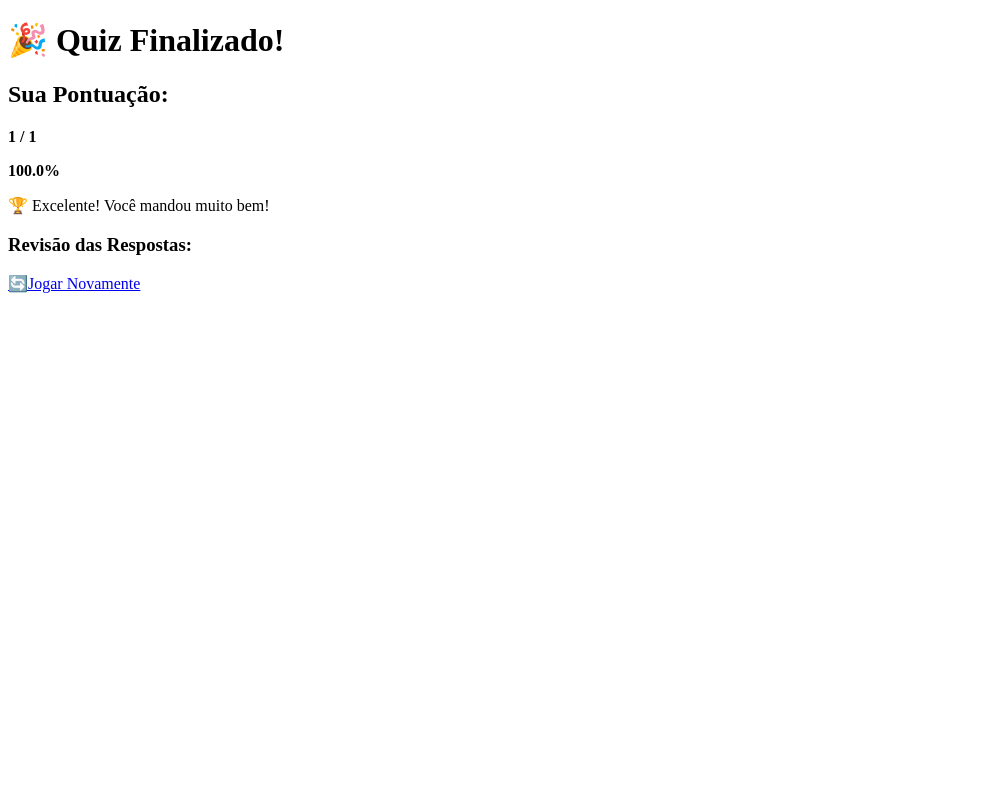
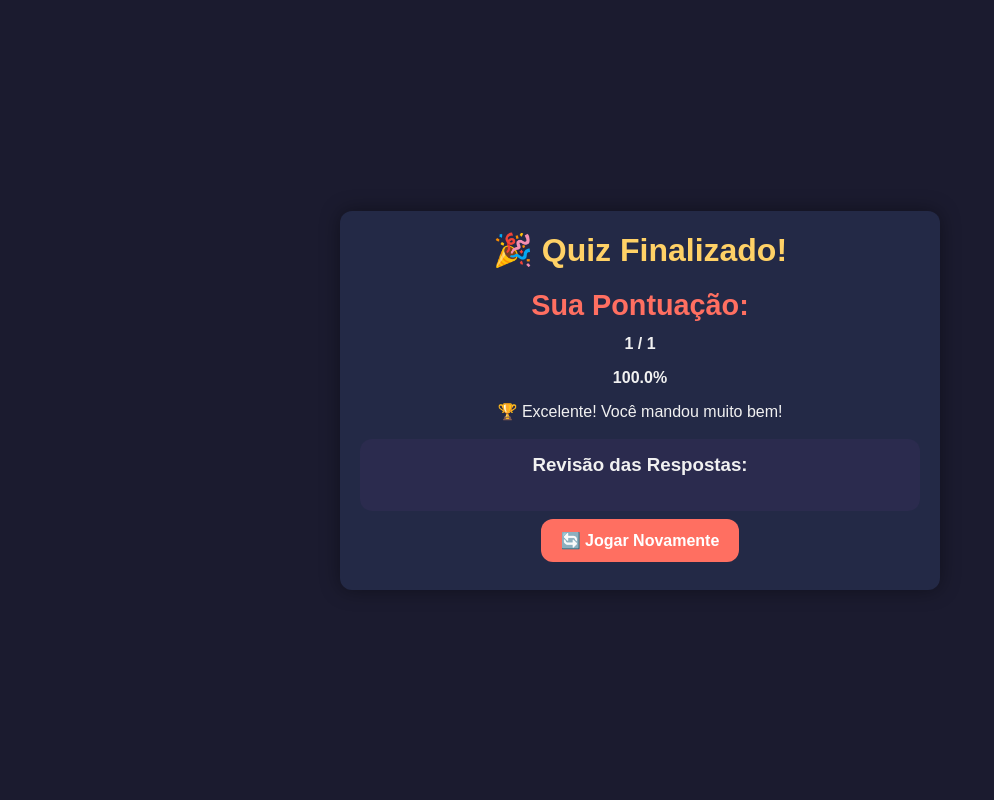
Before and after one commit to LCCavadinha/quiz_projeto-jeofton, a PHP site: page /resultado.php in a window 1280 px wide. Shown: the whole page, without its empty margins (0-994 px from the left). Run offline with PHP 8.4, Linux system fonts and the light colour scheme; the visitor is signed in with stand-in values (Sample User, id 1); data that the repository does not hold is empty.

Commit message:
Estilizando o projeto

```diff
--- a/assets/style.css
+++ b/assets/style.css
@@ -0,0 +1,171 @@
+:root {
+  --cor-principal: #ff6f61;
+  --cor-secundaria: #ffd166;
+  --cor-certa: #06d6a0;
+  --cor-errada: #ef476f;
+  --cor-fundo: #1b1b2f;
+  --cor-texto: #f1f1f1;
+  --sombra: 0 0 20px rgba(0, 0, 0, 0.4);
+  --transicao: 0.3s ease-in-out;
+  --radius: 12px;
+}
+
+* {
+  margin: 0;
+  padding: 0;
+  box-sizing: border-box;
+  font-family: 'Poppins', sans-serif;
+}
+
+body {
+  background: var(--cor-fundo);
+  color: var(--cor-texto);
+  display: flex;
+  justify-content: center;
+  align-items: center;
+  min-height: 100vh;
+  padding: 20px;
+}
+
+.container {
+  background: #232946;
+  padding: 30px;
+  border-radius: var(--radius);
+  box-shadow: var(--sombra);
+  width: 100%;
+  max-width: 600px;
+  animation: fadeIn 0.6s ease;
+}
+
+/* Cabeçalhos */
+h1, h2, h3 {
+  text-align: center;
+  margin-bottom: 20px;
+}
+
+h1 {
+  color: var(--cor-secundaria);
+  font-size: 2rem;
+}
+
+h2 {
+  color: var(--cor-principal);
+}
+
+p {
+  margin-bottom: 10px;
+  line-height: 1.5;
+}
+
+/* Perguntas e respostas */
+form {
+  display: flex;
+  flex-direction: column;
+  gap: 10px;
+}
+
+label {
+  background: #2a2a4e;
+  padding: 10px 15px;
+  border-radius: var(--radius);
+  cursor: pointer;
+  transition: var(--transicao);
+  display: flex;
+  align-items: center;
+  justify-content: space-between;
+}
+
+label:hover {
+  background: var(--cor-principal);
+  color: #fff;
+  transform: scale(1.02);
+}
+
+input[type="radio"] {
+  accent-color: var(--cor-secundaria);
+  transform: scale(1.3);
+}
+
+/* Botões */
+button, a {
+  display: inline-block;
+  background: var(--cor-principal);
+  color: #fff;
+  padding: 12px 20px;
+  border: none;
+  border-radius: var(--radius);
+  cursor: pointer;
+  text-align: center;
+  font-weight: bold;
+  transition: var(--transicao);
+  text-decoration: none;
+  margin: 8px 0;
+}
+
+button:hover, a:hover {
+  background: var(--cor-secundaria);
+  color: #000;
+  transform: scale(1.05);
+}
+
+/* Feedback de respostas */
+.resultado {
+  text-align: center;
+  padding: 20px;
+}
+
+.resultado h2 {
+  font-size: 1.8rem;
+  margin-bottom: 10px;
+}
+
+.correto {
+  color: var(--cor-certa);
+  font-weight: bold;
+}
+
+.errado {
+  color: var(--cor-errada);
+  font-weight: bold;
+}
+
+/* Revisão final */
+.revisao {
+  background: #2b2b4e;
+  border-radius: var(--radius);
+  padding: 15px;
+  margin-top: 15px;
+}
+
+.revisao hr {
+  border: none;
+  border-top: 1px solid #444;
+  margin: 10px 0;
+}
+
+/* Animações */
+@keyframes fadeIn {
+  from {
+    opacity: 0;
+    transform: translateY(15px);
+  }
+  to {
+    opacity: 1;
+    transform: translateY(0);
+  }
+}
+
+/* Responsividade */
+@media (max-width: 600px) {
+  .container {
+    padding: 20px;
+  }
+
+  h1 {
+    font-size: 1.6rem;
+  }
+
+  button, a {
+    width: 100%;
+  }
+}
--- a/resultado.php
+++ b/resultado.php
@@ -12,19 +12,19 @@ $percentual = ($pontuacao / $total_perguntas) * 100;
 $perguntas = $_SESSION['perguntas'];
 $respostas_usuario = $_SESSION['respostas_usuario'];
 ?>
-
 <!DOCTYPE html>
 <html lang="pt-BR">
 <head>
     <meta charset="UTF-8">
     <meta name="viewport" content="width=device-width, initial-scale=1.0">
     <title>Resultado Final</title>
+    <link rel="stylesheet" href="assets/style.css">
 </head>
 <body>
-    <div>
+    <main class="container resultado">
         <h1>🎉 Quiz Finalizado!</h1>
 
-        <div>
+        <div class="pontuacao">
             <h2>Sua Pontuação:</h2>
             <p><strong><?php echo $pontuacao; ?> / <?php echo $total_perguntas; ?></strong></p>
             <p><strong><?php echo number_format($percentual, 1); ?>%</strong></p>
@@ -40,8 +40,8 @@ $respostas_usuario = $_SESSION['respostas_usuario'];
             <p>💪 Não desista! Tente novamente!</p>
         <?php endif; ?>
 
-        <h3>Revisão das Respostas:</h3>
-        <div>
+        <section class="revisao">
+            <h3>Revisão das Respostas:</h3>
             <?php foreach ($perguntas as $indice => $pergunta): ?>
                 <?php
                     $resposta_usuario = $respostas_usuario[$indice];
@@ -59,9 +59,9 @@ $respostas_usuario = $_SESSION['respostas_usuario'];
                     <hr>
                 </div>
             <?php endforeach; ?>
-        </div>
+        </section>
 
-        <a href="index.php?reiniciar=1">🔄Jogar Novamente</a>
-    </div>
+        <a href="index.php?reiniciar=1">🔄 Jogar Novamente</a>
+    </main>
 </body>
 </html>
```
Also changed, not shown: quiz.php (+9 -10 lines), verificar.php (+9 -7 lines).
